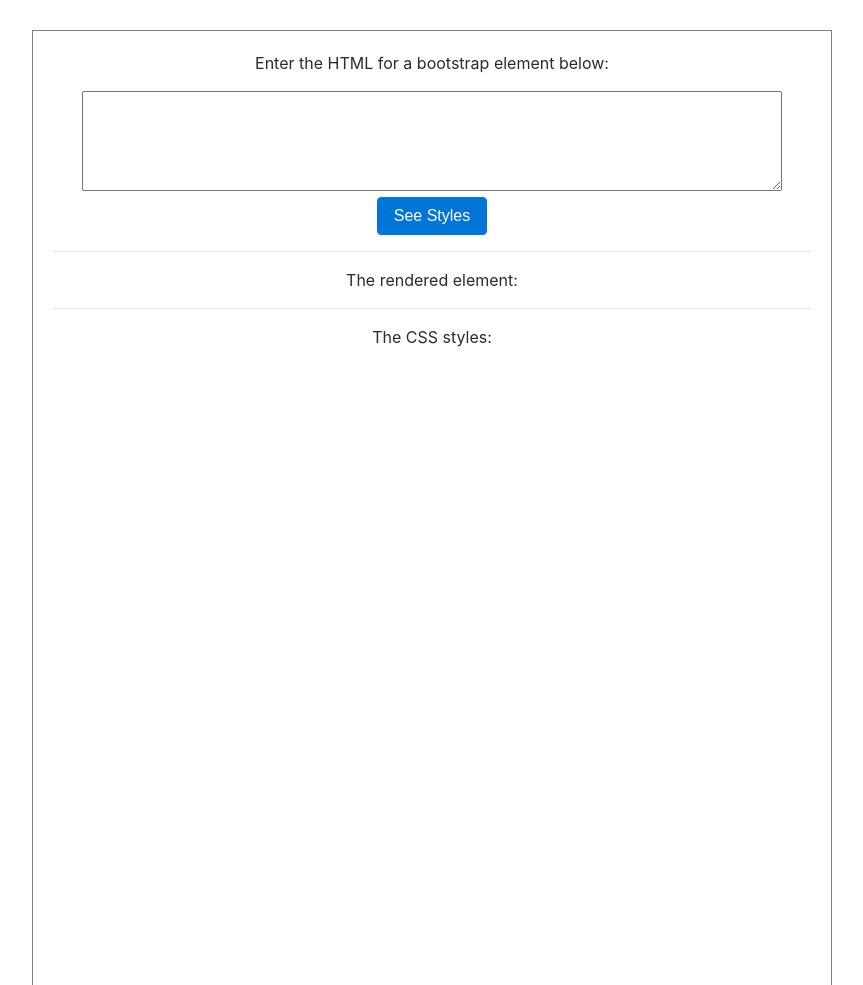
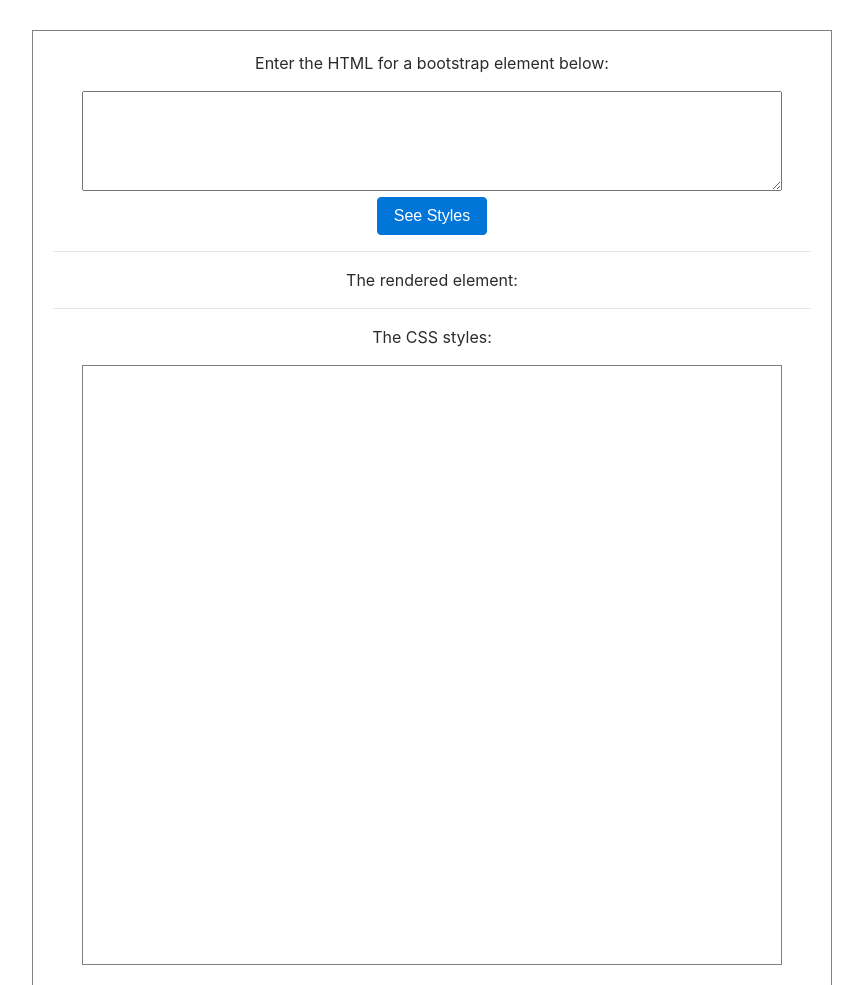
Before and after one commit to timmyichen/bootstrapv4-styles-viewer, a plain HTML site: page index.html in a window 1280 px wide. Shown: the top 985 px of the page, without its empty margins (208-1071 px from the left). Drawn offline with Linux system fonts and the light colour scheme.

Commit message:
removed prettyprint (not being used)

```diff
--- a/index.html
+++ b/index.html
@@ -21,12 +21,11 @@
       <hr>
       <div>
         <p>The CSS styles:</p>
-        <pre class="prettyprint" id="css-out"><code class="language-css" id="styles">
+        <pre id="css-out"><code id="styles">
         </code></pre>
       </div>
     </div>
 
-    <script src="https://cdn.rawgit.com/google/code-prettify/master/loader/run_prettify.js"></script>
     <script src="script.js"></script>
   </body>
 </html>
--- a/style.css
+++ b/style.css
@@ -19,6 +19,7 @@
   text-align: left;
   height: 600px;
   width: 700px;
+  border: 1px solid gray;
 }
 
 textarea {
```
